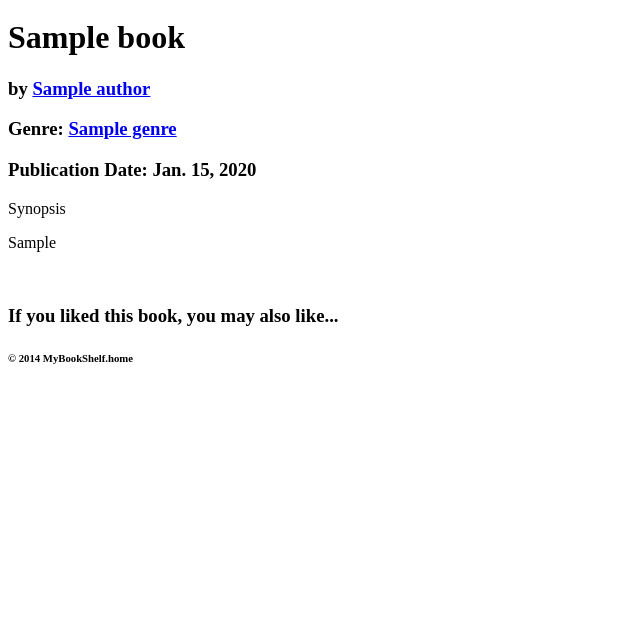
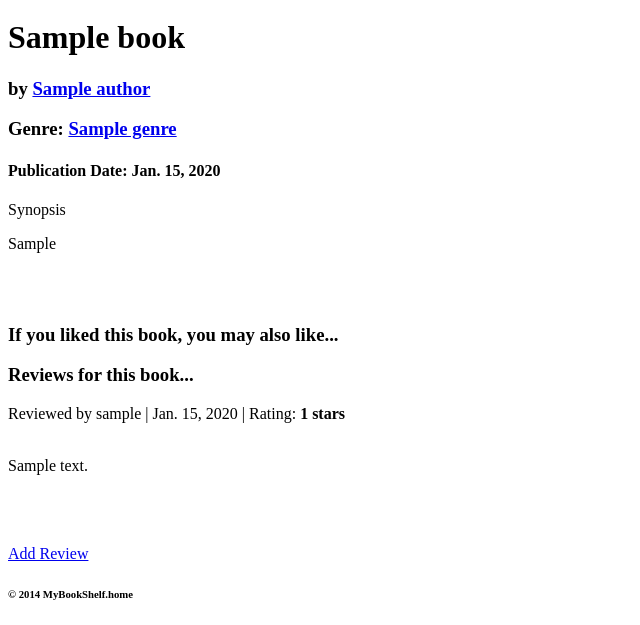
Before and after one commit to tdhris/MyBookShelf, a Django app: page /bookshelf/1/ in a window 1280 px wide. Shown: the part 190-815 px from the top of the page, without its empty margins (0-640 px from the left). Before the commit the page ends 554 px from the top, so only its background shows below. Run offline with Django 3.2, Linux system fonts and the light colour scheme; tables that the repository leaves empty hold one stand-in row (values such as "Sample post"); parts of the project's set-up code (start-up, migrations or seed data) failed here and were passed over; some libraries are stand-ins or nearby versions.

Commit message:
added reviews

```diff
--- a/MyBookShelf/urls.py
+++ b/MyBookShelf/urls.py
@@ -28,6 +28,12 @@
                            'bookshelf.views.see_author', name='see_author'),
                        url(r'^bookshelf/genres/(?P<genre_id>\d+)/$',
                            'bookshelf.views.see_genre', name='see_genre'),
+                       url(r'^bookshelf/post-review/(?P<book_id>\d+)/$',
+                           'bookshelf.views.post_review',
+                           name='post_review'),
+                       url(r'^bookshelf/save-review/(?P<book_id>\d+)/$',
+                           'bookshelf.views.save_review',
+                           name='save_review'),
                        # url(r'bookshelf/$', include('bookshelf.urls',
                        #                             namespace='bookshelf')),
                        url(r'^admin/', include(admin.site.urls)),
--- a/bookshelf/models.py
+++ b/bookshelf/models.py
@@ -1,6 +1,7 @@
 from django.db import models
 from datetime import datetime
 from django.core.urlresolvers import reverse
+from django.contrib.auth.models import User
 
 
 class Author(models.Model):
@@ -84,3 +85,42 @@
 
     def __ge__(self, other):
         return self.title >= other.title
+
+
+class Review(models.Model):
+    ONE_STAR = 1
+    TWO_STARS = 2
+    THREE_STARS = 3
+    FOUR_STARS = 4
+    FIVE_STARS = 5
+    REVIEW_SCORES = (
+        (ONE_STAR, ONE_STAR),
+        (TWO_STARS, TWO_STARS),
+        (THREE_STARS, THREE_STARS),
+        (FOUR_STARS, FOUR_STARS),
+        (FIVE_STARS, FIVE_STARS))
+
+    text = models.TextField(default='')
+    reviewer = models.ForeignKey(User, blank=True, null=True)
+    date = models.DateField(default=datetime.now(),
+                            null=True, blank=True)
+    score = models.IntegerField(choices=REVIEW_SCORES,
+                                default=THREE_STARS,)
+
+    def short(self):
+        return self.text[:100]
+
+    def __str__(self):
+        return "Review by {0}".format(self.reviewer.username)
+
+
+class BookReview(Review):
+    book = models.ForeignKey(Book)
+
+    def __eq__(self, other):
+        return all([self.reviewer == other.reviewer,
+                   self.score == other.score,
+                   self.book == other.book])
+
+    def __str__(self):
+        return "Review of {0}".format(self.book.title)
--- a/bookshelf/templates/base.html
+++ b/bookshelf/templates/base.html
@@ -5,7 +5,7 @@
     {% load bootstrap_themes %}
     <title>{% block page_title %}{% endblock %}</title>
     <meta name="viewport" content="width=device-width, initial-scale=1.0">
-    {% bootstrap_styles theme='united' type='css' %}
+    {% bootstrap_styles theme='simplex' type='css' %}
 </head>
 <body>
     <div class="main wrapper">
--- a/bookshelf/templates/book.html
+++ b/bookshelf/templates/book.html
@@ -2,20 +2,45 @@
 
 {% block content %}
 
-<div class="text-center jumbotron">
+<div class="text-center">
+<div class="container">
     <h1>{{ book.title }}</h1>
     <h3>by <a href="{% url 'see_author' book.author.id %}">{{ book.author }}</a></h3>
     <h3>Genre: <a href="{% url 'see_genre' book.genre.id %}">{{ book.genre }}</a></h3>
-    <h3>Publication Date: {{ book.pub_date }}</h3>
+    <h4>Publication Date: {{ book.pub_date }}</h4>
+</div>
+<div class="container">
     <p>Synopsis</p>
     <p> {{ book.synopsis }} </p>
-
+</div>
 <br />
+<br />
+<div class="container">
 <h3>If you liked this book, you may also like...</h3>
 {% for other_book in other_books %}
 <p><a href="{% url 'see_book' other_book.id %}">{{ other_book.title }}</a></p>
 {% endfor %}
+</div>
+</div>
 
+<div class="jumbotron img-rounded">
+<div class="topic page-header"><h3>Reviews for this book...</h3></div>
+<div id="list">
+    {% for review in book.bookreview_set.all %}
+        <div class="postt container thumbnail">
+            <span class="title panel corousel panel-title">Reviewed by {% if review.reviewer %}{{ review.reviewer }}{% else %}Anonymous{% endif %} | <span class="date">{{ review.date }}</span> | Rating: <b> {{ review.score }} stars </b>
+            <br />
+            <br />
+            </span>
+            <div class="replytext">
+                {{ review.text|linebreaks }} <br />
+            </div>
+        </div>
+        <br />
+    {% endfor %}
+</div>
+<br />
+<a class="button text-center container thumbnail col-md-6 col-md-offset-3" href="{% url 'bookshelf.views.post_review' book.id %}">Add Review</a>
 </div>
 
 {% endblock %}
--- a/bookshelf/views.py
+++ b/bookshelf/views.py
@@ -1,8 +1,8 @@
 from django.shortcuts import render, redirect, get_object_or_404
-from bookshelf.forms import SearchBookForm, AddBookForm, EditAuthorForm
-from bookshelf.models import Book, Author, Genre
+from bookshelf.forms import SearchBookForm, AddBookForm, EditAuthorForm, PostReviewForm
+from bookshelf.models import Book, Author, Genre, BookReview
 from collections import OrderedDict
-from random import sample
+from random import sample, shuffle
 
 
 def home_page(request):
@@ -135,3 +135,27 @@
                              for first_letter in set(str(object)[0]
                                                      for object in objects)}
     return OrderedDict(sorted(alphabetic_dictionary.items(), key=lambda t: t[0]))
+
+
+def post_review(request, book_id):
+    form = PostReviewForm()
+    return render(request, 'post_review.html', locals())
+
+
+def save_review(request, book_id):
+    form = PostReviewForm(data=request.POST)
+    if form.is_valid():
+        book = Book.objects.get(pk=book_id)
+        BookReview.objects.create(text=form.cleaned_data.get('text'),
+                                  reviewer=get_user(request),
+                                  score=form.cleaned_data.get('score'),
+                                  book=book)
+        return redirect(book)
+
+    else:
+        return render(request, 'homepage.html', {'form': SearchBookForm()})
+
+
+def get_user(request):
+    if request.user.is_authenticated():
+        return request.user
```
Also changed, not shown: bookshelf/admin.py (+7 -1 lines), bookshelf/forms.py (+7 -1 lines), bookshelf/templates/list_authors.html (+11 -0 lines), bookshelf/templates/list_books.html (+13 -0 lines), bookshelf/templates/list_genres.html (+17 -2 lines), bookshelf/templates/post_review.html (added, +20 -0 lines), bookshelf/migrations/0035_review.py (added), bookshelf/migrations/0036_auto_20140718_0550.py (added), bookshelf/migrations/0037_auto_20140718_0551.py (added), bookshelf/migrations/0038_auto_20140718_0607.py (added), bookshelf/migrations/0039_auto_20140718_0614.py (added).
